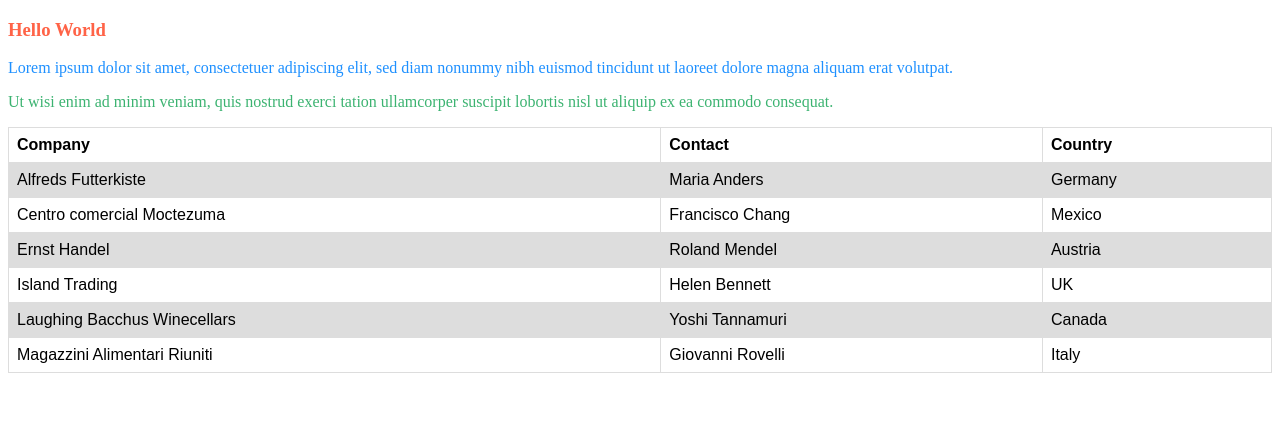
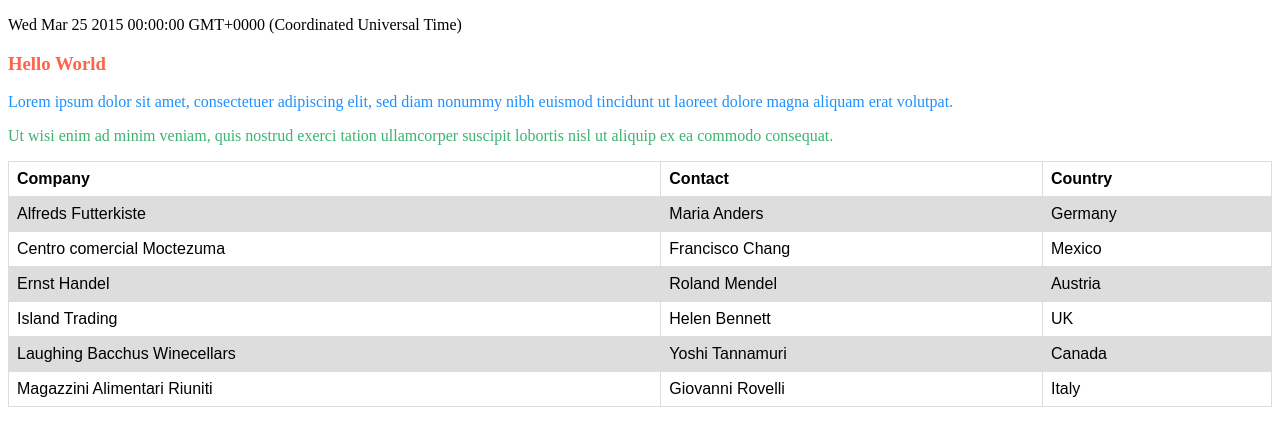
Before and after one commit to Maidul-Islam-Shawon/TestGit, a plain HTML site: page index.html in a window 1280 px wide. Drawn offline with Linux system fonts and the light colour scheme.

Commit message:
Updated index/html fil by Sony Computer

```diff
--- a/index.html
+++ b/index.html
@@ -20,6 +20,13 @@ tr:nth-child(even) {
 </style>
 </head>
 <body>
+
+<p id="demo"></p>
+
+<script>
+var d = new Date("2015-03-25");
+document.getElementById("demo").innerHTML = d;
+</script>
 
 <h3 style="color:Tomato;">Hello World</h3>
 
```
